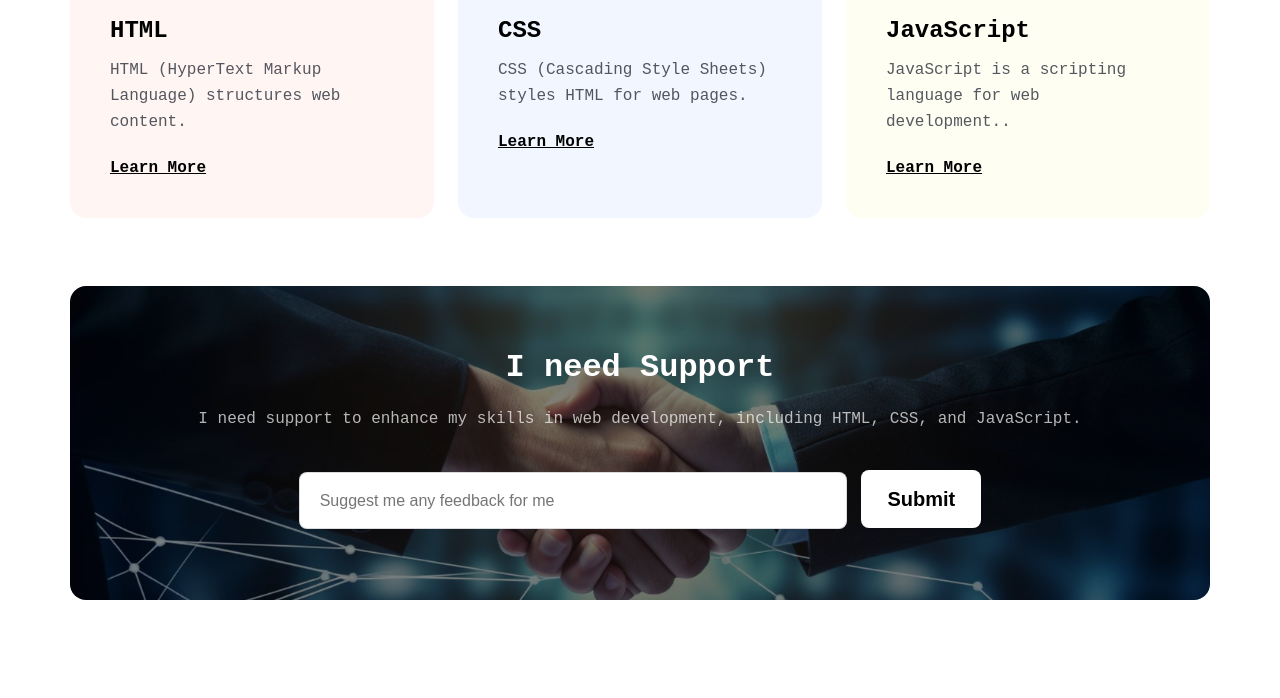
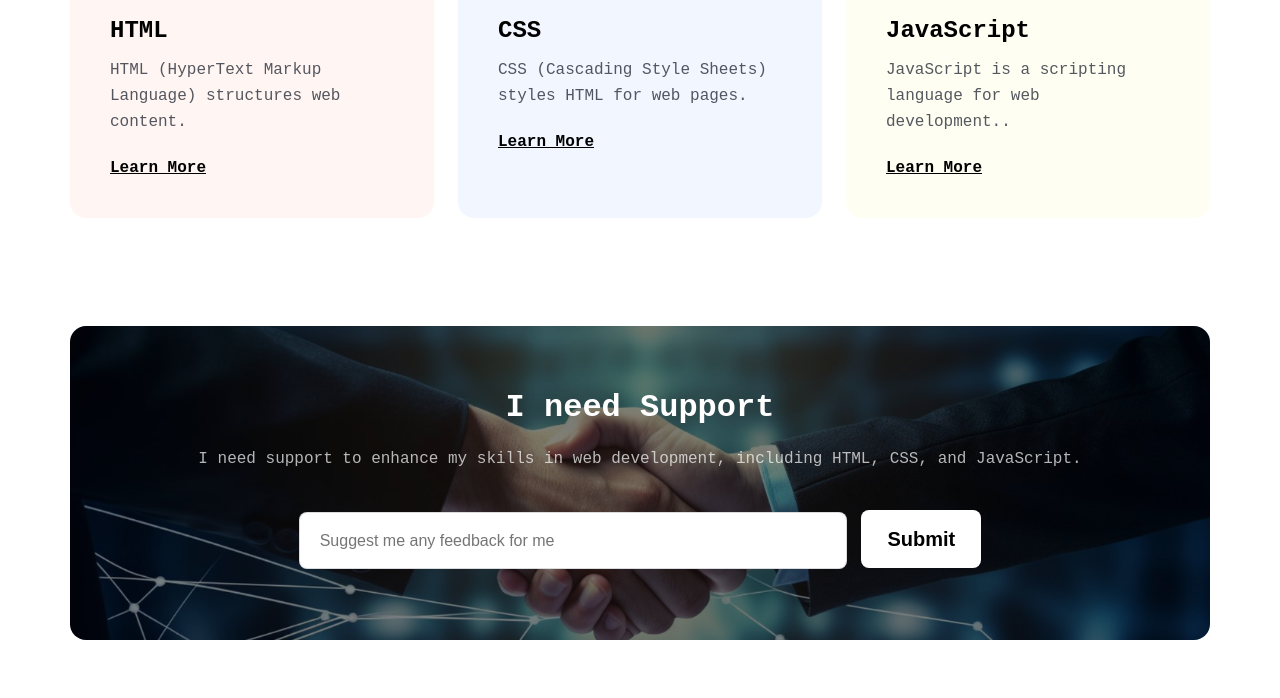
Before and after one commit to MonifaAnna/assignment-1, a plain HTML site: page index.html in a window 1280 px wide. Shown: the part 3602-4300 px from the top of the page. Drawn offline with Linux system fonts and the light colour scheme; a web font is replaced by a local one.

Commit message:
edit margin

```diff
--- a/styles/style.css
+++ b/styles/style.css
@@ -324,7 +324,8 @@ nav > p{
     max-width: 1140px;
     height: 314px;
     border-radius: 16px;
-    margin:120px auto;
+    margin:160px auto;
+    margin-bottom: 90px;
     background-image:url("../assets/handshake.jpg");
     background-repeat: no-repeat;
     background-size: cover;
```
